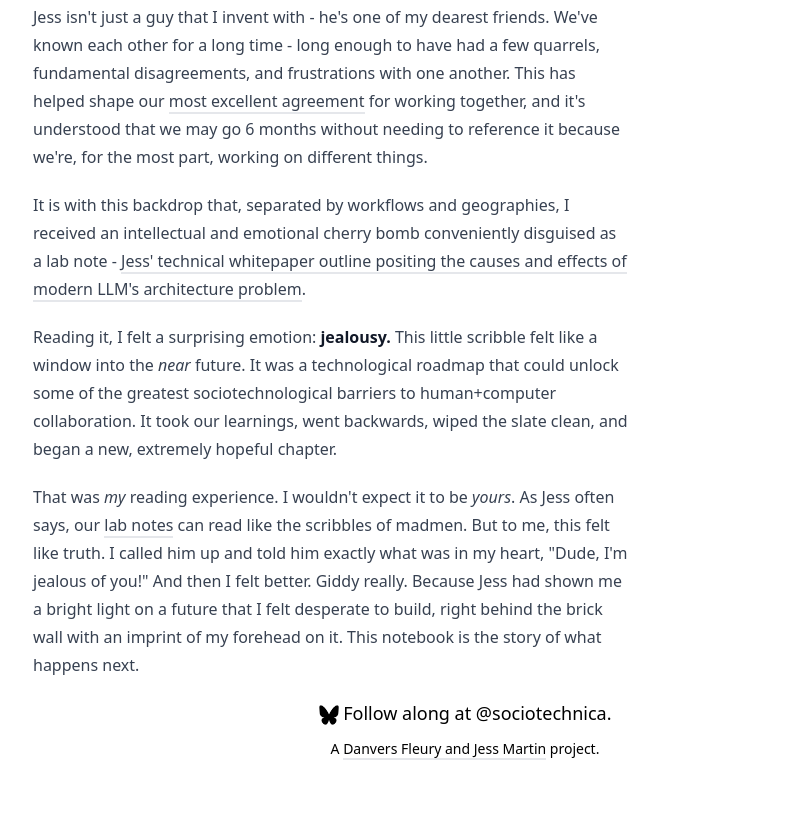
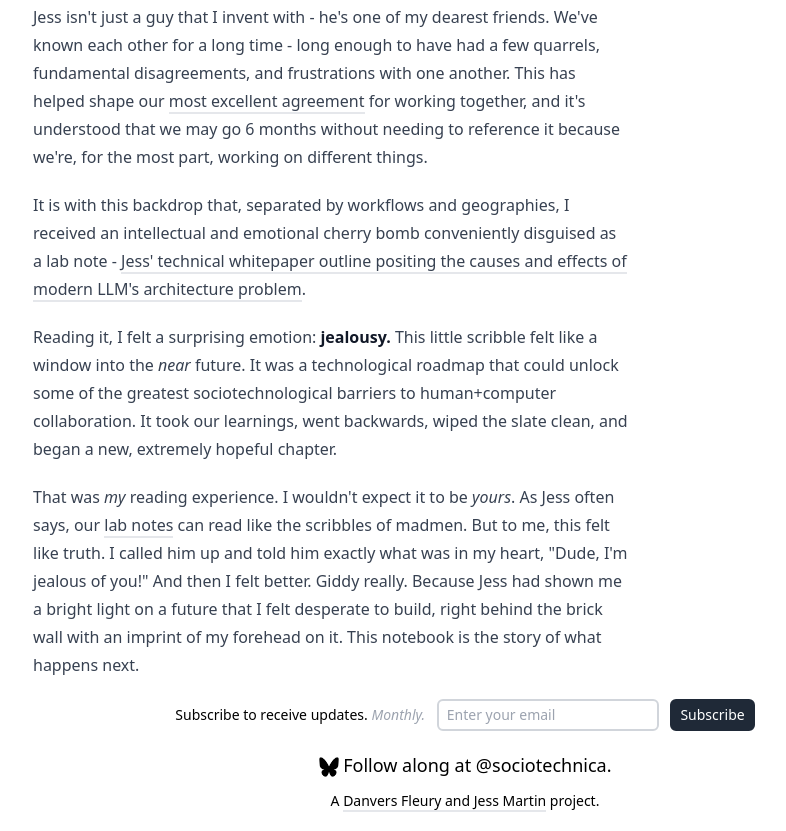
Before and after one commit to sociotechnica-org/sociotechnica-site, an Astro site: page /notebook/forward in a window 1280 px wide. Shown: the part 794-1625 px from the top of the page, without its empty margins (175-961 px from the left). Before the commit the page ends 1573 px from the top, so only its background shows below. Built offline with nearby package versions, Linux system fonts and the light colour scheme; Astro itself is replaced by a stand-in of ours.

Commit message:
Add newsletter to bottom of lab notes

```diff
--- a/src/layouts/NotebookLayout.astro
+++ b/src/layouts/NotebookLayout.astro
@@ -100,6 +100,24 @@ const socialImage = image || 'https://sociotechnica.org/sociotechnica-labnotes-s
     </div>
 
     <footer class="container mx-auto px-4 max-w-4xl mb-5 pt-5">
+      <div class="text-center text-sm mb-5">
+        <form
+          action="https://buttondown.com/api/emails/embed-subscribe/sociotechnica"
+          method="post"
+          target="popupwindow"
+          class="embeddable-buttondown-form"
+        >
+          <label for="bd-email">Subscribe to receive updates. <span class="italic text-gray-400">Monthly.</span></label>
+          <input class="border-2 border-gray-300 rounded-md ml-2 mr-2 px-2 py-1" type="email" name="email" id="bd-email" placeholder="Enter your email" required />
+          <input type="hidden" value="sociotechnica" name="tag" />
+          <input
+            type="submit"
+            value="Subscribe"
+            id="subscribe-btn"
+            class="bg-gray-800 border-2 border-gray-800 text-white px-2 py-1 rounded-md transition-colors duration-300 hover:bg-yellow-800 hover:border-yellow-800 cursor-pointer"
+          />
+        </form>
+      </div>
       <div class="text-center">
         <p class="text-center text-lg mb-3">
           <img src="/bluesky-logo.png" alt="bluesky-logo" class="w-5 h-5 inline-block" />
```
